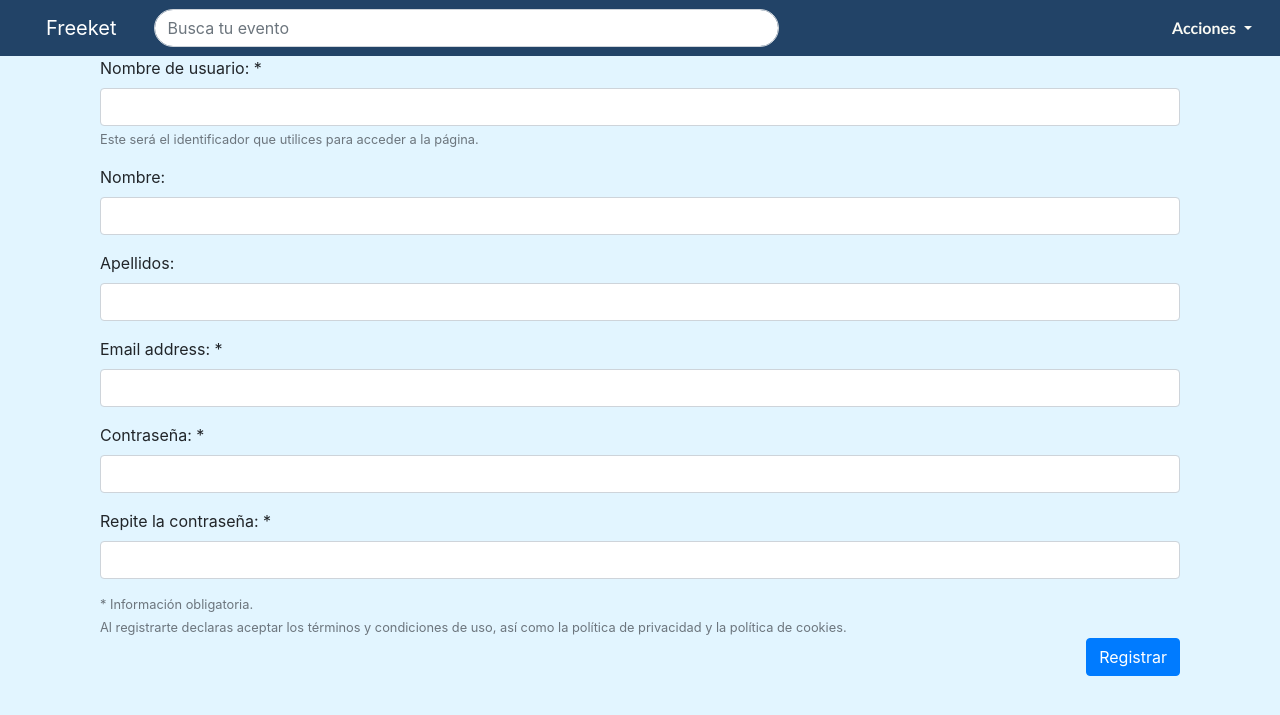
After one commit to verlsk/Freeket, a Django app: page /registro in a window 1280 px wide. The commit adds this page. Shown: the top 715 px of the page. Run offline with Django 3.2, Linux system fonts and the light colour scheme; some libraries are stand-ins or nearby versions.

Commit message:
Registro y login

```diff
--- a/freeketapp/templates/freeketapp/compra_realizada.html
+++ b/freeketapp/templates/freeketapp/compra_realizada.html
@@ -4,7 +4,7 @@
 <h1>Entradas adquiridas! </h1>
 
 <h3>Puedes descargar tus entradas en:</h3>
-<a href="/misentradas">
+<a href="/mis-entradas">
           Mis entradas
         </a>
 {% endblock %}
--- /dev/null
+++ b/freeketapp/templates/freeketapp/registro.html
@@ -0,0 +1,47 @@
+{% extends "freeketapp/base.html" %}
+{% block title %}Inicia sesión{% endblock %}
+
+{% block contenido %}
+
+<div class="container">
+    <form action={% url 'registro-realizado' %} method="post">
+{% csrf_token %}
+        <div class="form-group">
+            <label for="username">Nombre de usuario: *</label>
+            <input class="form-control" id="username" name="username"
+                   type="text">
+            <small class="form-text text-muted">Este será el identificador que utilices para acceder a la
+                página.</small>
+        </div>
+        <div class="form-group">
+            <label for="nombre">Nombre: </label>
+            <input class="form-control" id="nombre" name="nombre"
+                   type="text">
+        </div>
+        <div class="form-group">
+            <label for="apellido">Apellidos: </label>
+            <input class="form-control" id="apellido" name="apellido"
+                   type="text">
+        </div>
+        <div class="form-group">
+            <label for="email">Email address: *</label>
+            <input class="form-control" id="email" name="email"
+                   type="email">
+        </div>
+        <div class="form-group">
+            <label for="password">Contraseña: *</label>
+            <input class="form-control" id="password" name="password" type="password">
+        </div>
+        <div class="form-group">
+            <label for="repPassword">Repite la contraseña: *</label>
+            <input class="form-control" id="repPassword" name="repPassword" type="password">
+        </div>
+        <small class="form-text text-muted">* Información obligatoria.</small>
+        <small class="form-text text-muted"> Al registrarte declaras aceptar los términos y condiciones de uso, así como
+            la política de privacidad y la política de cookies.</small>
+
+        <button class="btn btn-primary float-right" type="submit">Registrar</button>
+    </form>
+</div>
+
+{% endblock %}
--- /dev/null
+++ b/freeketapp/templates/freeketapp/registro_realizado.html
@@ -0,0 +1,6 @@
+{% extends "freeketapp/base.html" %}
+{% block title %}Crea tu evento!{% endblock %}
+
+{% block contenido %}
+<h1>Registro realizado. Te hemos mandado un email de confirmación</h1>
+{% endblock %}
--- a/freeketapp/urls.py
+++ b/freeketapp/urls.py
@@ -3,6 +3,9 @@ from . import views
 
 urlpatterns = [
     path('', views.index, name='index'),
+    path('registro', views.registro, name='registro'),
+    path('registro-realizado', views.registro_realizado, name="registro-realizado"),
+    path('login', views.my_login, name="login"),
     path('crear-evento', views.crear_evento, name='crear_evento'),
     path('evento-creado', views.evento_creado, name = 'evento_creado'),
     path('evento/<str:id>', views.pagina_evento, name = 'pagina_evento'),
--- a/freeketapp/views.py
+++ b/freeketapp/views.py
@@ -6,6 +6,10 @@ from django.http import HttpResponse, Http404
 from django.template import loader
 
 from freeketapp.models import *
+from django.contrib.auth.models import User
+from django.contrib.auth import authenticate, login
+from django import forms
+
 import locale
 import unicodedata
 from cryptography.fernet import Fernet
@@ -13,8 +17,6 @@ from reportlab.pdfgen import canvas
 from reportlab.graphics.shapes import Drawing
 from reportlab.graphics.barcode.qr import QrCodeWidget
 from reportlab.graphics import renderPDF
-
-import pyqrcode
 
 
 def index(request):
@@ -28,7 +30,6 @@ def crear_evento(request):
 
 
 def evento_creado(request):
-    template = loader.get_template("freeketapp/evento_creado.html")
     context = {}
     if request.method == 'POST':
         # creamos al organizador del evento (provisional)
@@ -66,6 +67,7 @@ def evento_creado(request):
         # si existe, se añade una distinción a la nuva url
         if e_number >= 1:
             url_id = url_id + "_" + str(e_number)
+        context['url_id'] = url_id
         # generamos clave para desencriptar entradas de evento
         key = Fernet.generate_key().decode()
         # uuid para evento
@@ -76,8 +78,6 @@ def evento_creado(request):
                    organizador=org, key=key, ciudad=ciudad, direccion=direccion, cpostal=cpostal)
         e.save()
 
-        context['url_id'] = url_id
-        context['titulo'] = titulo
 
     return render(request, "freeketapp/evento_creado.html", context)
 
@@ -153,8 +153,8 @@ def compra_realizada(request):
         # uuid para cada nueva entrada
         for i in range(nentradas):
             id_entrada = uuid.uuid4()
-            e = Entrada(usuario=u, evento=e, id=id_entrada)
-            e.save()
+            entrada = Entrada(usuario=u, evento=e, id=id_entrada)
+            entrada.save()
 
         # big_code = pyqrcode.create(qr)
         # big_code.svg('freeketapp/static/freeketapp/uca-url.svg', scale=8)
@@ -178,12 +178,11 @@ def mostrar_entrada(request, id):
             key = entrada.evento.key.encode()
             f_key = Fernet(key)
             txt_qr = f_key.encrypt(str(id_entrada).encode()).decode()
+            qrw = QrCodeWidget(txt_qr)
             # Create the HttpResponse object with the appropriate PDF headers.
             response = HttpResponse(content_type='application/pdf')
             response['Content-Disposition'] = 'attachment; filename="entrada.pdf"'
             p = canvas.Canvas(response)
-
-            qrw = QrCodeWidget(txt_qr)
             b = qrw.getBounds()
 
             w = b[2] - b[0]
@@ -221,3 +220,48 @@ def misentradas(request):
     context['titulos'] = titulos
     context['elementos'] = zip(ids, titulos)
     return render(request, "freeketapp/misentradas.html", context)
+
+
+def registro(request):
+    context = {}
+    return render(request, "freeketapp/registro.html", context)
+
+def registro_realizado(request):
+    context = {}
+
+    if request.method == 'POST':
+        username = request.POST.get('username')
+        name = request.POST.get('nombre')
+        apellido = request.POST.get('apellido')
+        email = request.POST.get('email')
+        password = request.POST.get('password')
+        duplicate_users = User.objects.filter(username=username)
+        duplicated_email = User.objects.filter(email=email)
+        if duplicate_users.exists():
+            raise forms.ValidationError("Username is already registered!")
+        elif duplicated_email.exists():
+            raise forms.ValidationError("E-mail is already registered!")
+        else:
+            user = User.objects.create_user(username, email, password)
+            user.first_name = name
+            user.last_name = apellido
+            user.save()
+            user = authenticate(request, username=username, password=password)
+            if user is not None:
+                login(request, user)
+    return render(request, "freeketapp/registro_realizado.html", context)
+
+def my_login (request):
+    context = {}
+    if request.method == 'POST':
+        username = request.POST.get('username')
+        password = request.POST.get('password')
+        user = authenticate(request, username=username, password=password)
+        if user is not None:
+            login(request, user)
+            return render(request, "freeketapp/index.html", context)
+        else:
+            context['texto'] = "Combinación usuario/contraseña incorrecta"
+            return render(request, "freeketapp/login.html", context)
+    else:
+        return render(request, "freeketapp/login.html", context)
```
Also changed, not shown: freeketapp/models.py (+2 -9 lines), freeketapp/templates/freeketapp/login.html (added, +27 -0 lines), db.sqlite3, freeketapp/migrations/0011_auto_20200411_0017.py (added), freeketapp/migrations/0012_delete_usuario.py (added).
